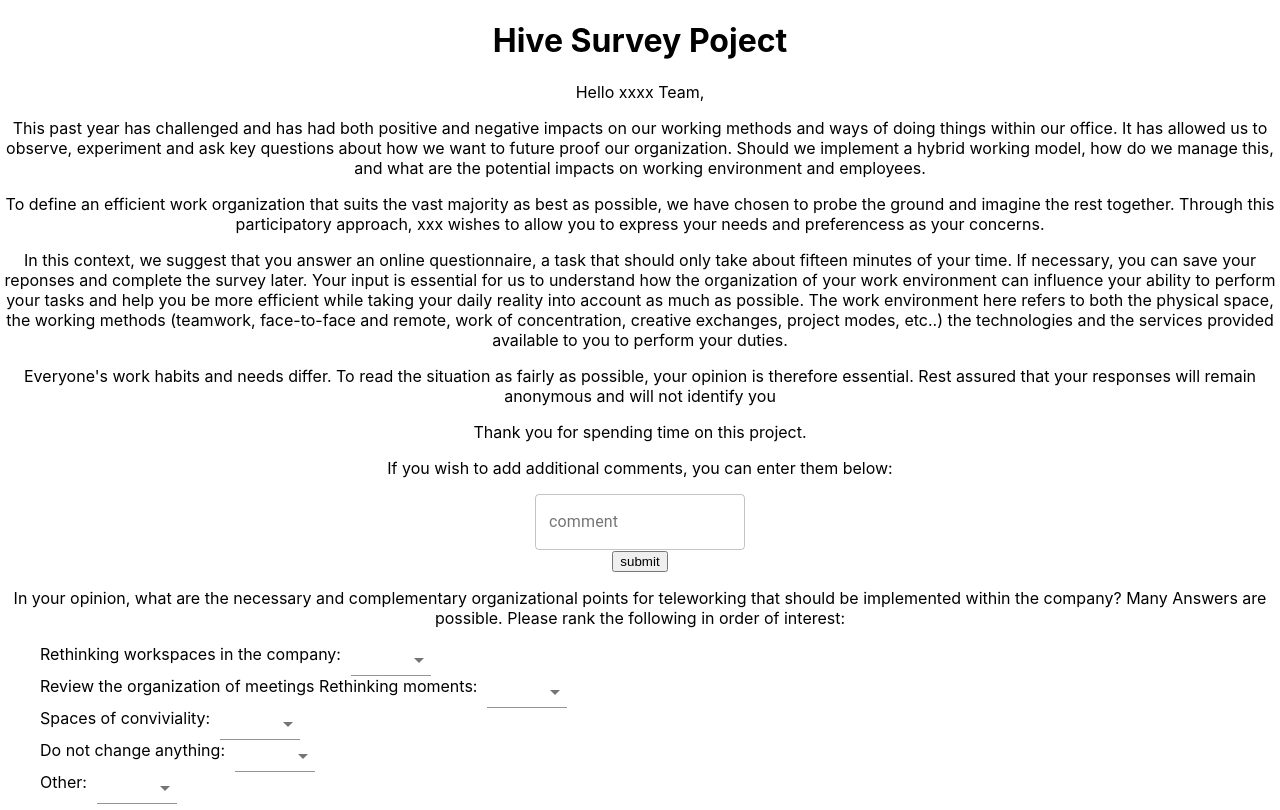
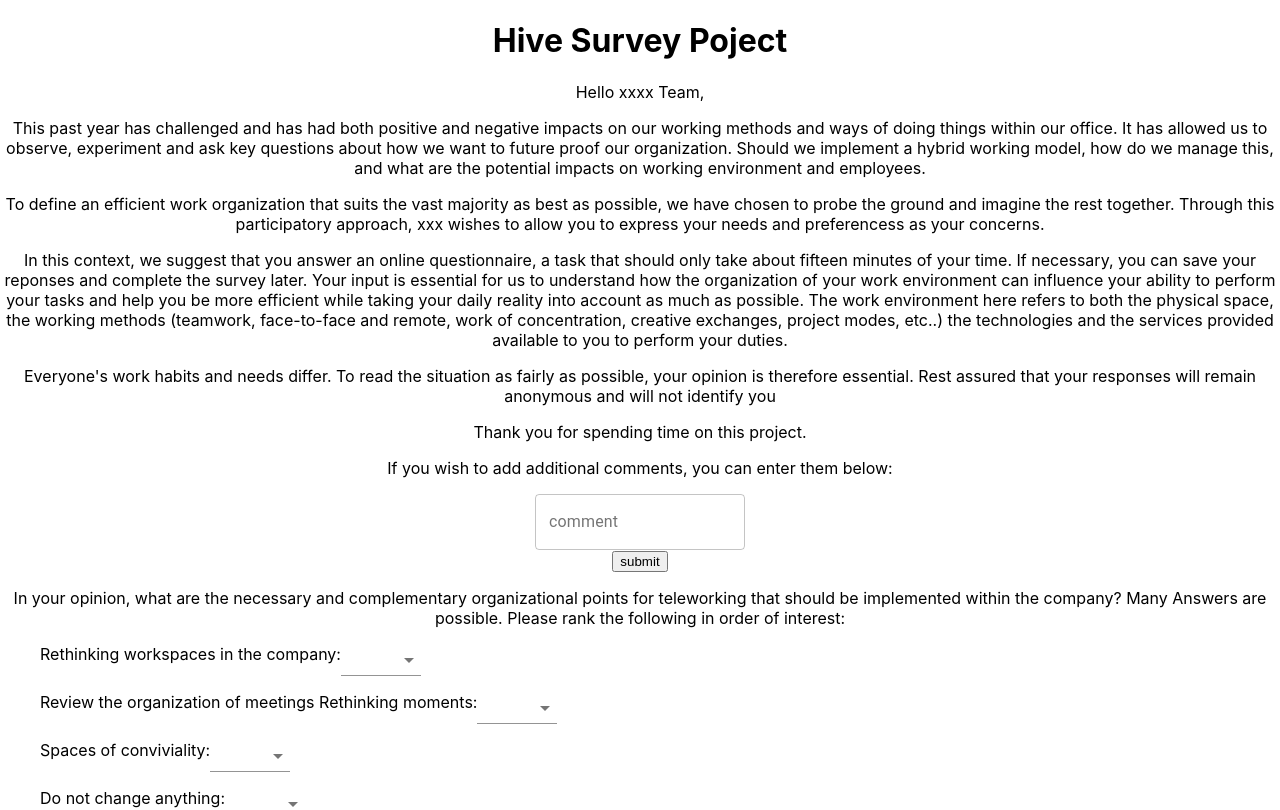
Before and after one commit to fjjes/project3-Hive, a React (Create React App) app in the folder client/: page / in a window 1280 px wide. Shown: the top 810 px of the page. Built offline with nearby package versions, Linux system fonts and the light colour scheme.

Commit message:
changes to selectInput

```diff
--- a/client/src/components/questiontypes/SelectInput.js
+++ b/client/src/components/questiontypes/SelectInput.js
@@ -13,55 +13,57 @@ const useStyles = makeStyles((theme) => ({
 
 const SelectInput = () => {
     const classes = useStyles();
-    const [value, setValue]= useState()
-    //const [inputRank, setIntputRank]= useState('')
+    // const [value, setValue]=useState()
+    const [values, setValues]= useState([
+        {text:'Rethinking workspaces in the company', value:null},
+        {text:'Review the organization of meetings Rethinking moments', value:null},
+        {text:'Spaces of conviviality', value:null},
+        {text:'Do not change anything', value:null},
+        {text:'Other', value:null}
+    ])
 
-    const interests= [
-        'Rethinking workspaces in the company',
-        'Review the organization of meetings Rethinking moments',
-        'Spaces of conviviality',
-        'Do not change anything',
-        'Other'
-      ]
+    // let text='Rethinking workspaces in the company'
 
     let selectArray = [];
     let num= 1
-    for(let i=0; i<interests.length; i++){
+    for(let i=0; i<values.length; i++){
         selectArray.push(num++)
+        console.log(selectArray)
     }
 
-//    const handleSubmit=()=>{
-//     console.log(comment)
-//     setComment('') //input clears out when clicked on submit
-//   }
+const handleChange = (e,i)=>{
+    let newValues = [...values]
+    newValues[i][e.target.value]=[e.target.value]
+    setValues(newValues)
+}
+
+   const handleSubmit=()=>{
+    console.log(values)
+  }
 
     return (
         <div className="select">
             <p>In your opinion, what are the necessary and complementary organizational points for teleworking that should be implemented within the company? Many Answers are possible. Please rank the following in order of interest:</p>
-            <ul>
-                {interests.map((interest, i)=>{
-                    return(
-                        <li key={i} style={{listStyleType:"none", textAlign:"left"}} >
-                            {interest}:
-                            <span style={{marginLeft:"10px"}}>
+                {values.map((row, i)=>{
+                    return(<ul key={i}>
+                            <li style={{listStyleType:"none", textAlign:"left"}} >
+                                {row.text}:
+                                {/* {text}: */}
                                     <FormControl className={classes.formControl}>
-                                    <Select  value={value} onChange={(e)=>setValue(e.target.value)}>
+                                        <Select  value={row.value} onChange={(e)=>handleChange(e,i)}>
+                                        {/* <Select value={value} onChange={(e)=>setValue(e.target.value)}> */}
                                             {selectArray.map((selection, index)=>{
                                                 return <MenuItem key={index} value={selection}>{selection}</MenuItem>
                                             })}
                                         </Select>
-                                    {console.log(interest, value)}
                                     </FormControl>
-                            </span>
-
                             </li>
+                        </ul>
                          )
                  })}
-            </ul>
-{/*
-            <button onClick={handleSubmit} type="submit">
-            submit
-           </button> */}
+        <div style={{textAlign:"left"}}>
+            <button onClick={handleSubmit} type="submit">submit</button>
+        </div>
         </div>
     );
 }
```
Lines whose indentation alone changed are shown as unchanged.
